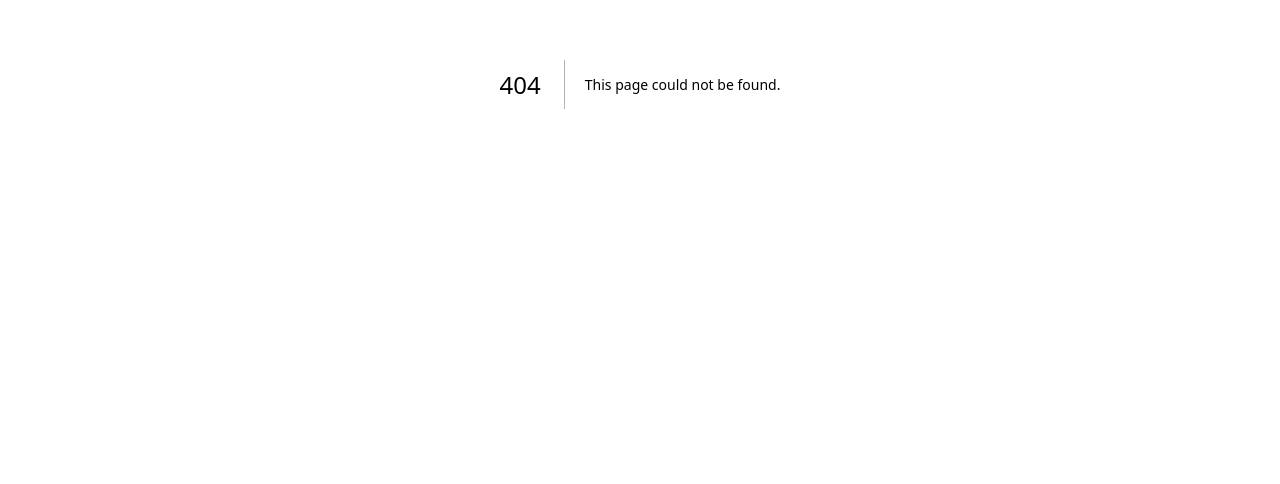
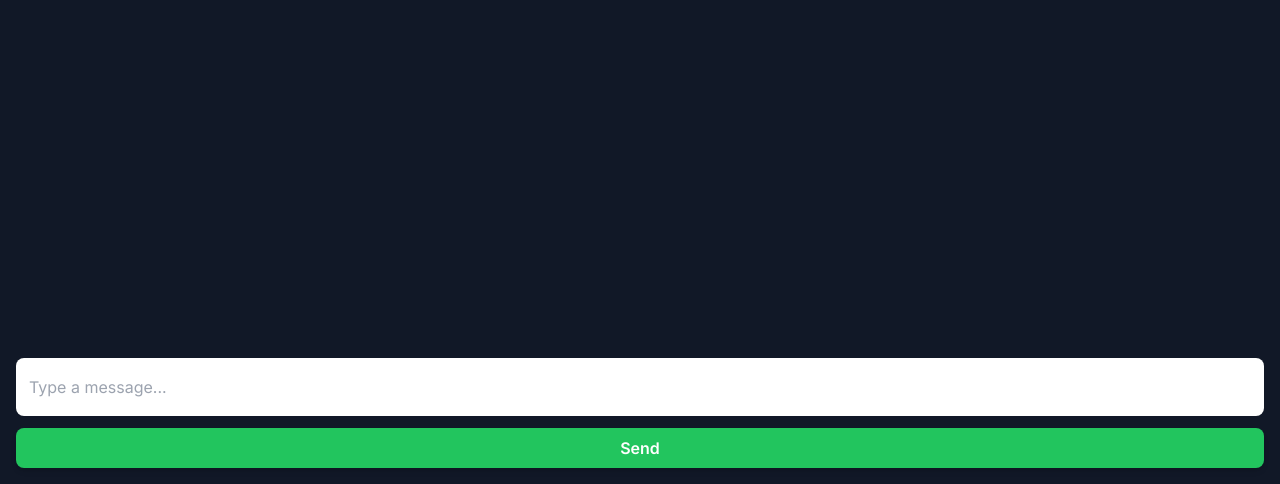
Before and after one commit to KangweiLIAO/sCode-chatbot, a Next.js app in the folder frontend/: page /chat in a window 1280 px wide. Before the commit this address had no page. Shown: the part 316-800 px from the top of the page. Built offline with nearby package versions, Linux system fonts and the light colour scheme.

Commit message:
Basic chatbot UI created

```diff
--- /dev/null
+++ b/frontend/app/chat/chat-ui.tsx
@@ -0,0 +1,64 @@
+'use client'
+
+import React, {useState} from 'react';
+
+interface Message {
+	id: number;
+	text: string;
+	sender: 'user' | 'bot';
+}
+
+export default function ChatUI() {
+	const [messages, setMessages] = useState<Message[]>([]);
+	const [inputText, setInputText] = useState('');
+
+	const handleSend = () => {
+		if (!inputText.trim()) return;
+		const newMessage: Message = {
+			id: Date.now(),
+			text: inputText,
+			sender: 'user',
+		};
+		setMessages([...messages, newMessage]);
+		setInputText('');
+
+		// Simulate bot response
+		setTimeout(() => {
+			const botMessage: Message = {
+				id: Date.now(),
+				text: 'Hello! This is a response from the bot.',
+				sender: 'bot',
+			};
+			setMessages((prevMessages) => [...prevMessages, botMessage]);
+		}, 1000);
+	};
+
+	return (
+		<main className="flex flex-col h-screen bg-gray-900">
+			<div className="flex-grow overflow-auto p-4 space-y-2">
+				{messages.map((message) => (
+					<div key={message.id}
+					     className={`p-2 ${message.sender === 'user' ? 'p-3 bg-blue-900 text-white self-end rounded-lg'
+						     : 'p-3 border border-l-amber-50 text-amber-50 self-start rounded-lg'}`}>
+						{message.text}
+					</div>
+				))}
+			</div>
+			<div className="p-4">
+				<input
+					type="text"
+					value={inputText}
+					onChange={(e) => setInputText(e.target.value)}
+					className="border border-transparent p-3 pt-4 pb-4 w-full text-black rounded-lg focus:outline-none focus:ring-2
+						focus:ring-purple-600 focus:border-transparent"
+					placeholder="Type a message..."
+					onKeyPress={(e) => e.key === 'Enter' && handleSend()}
+				/>
+				<button onClick={handleSend}
+				        className="w-full mt-3 py-2 px-4 font-semibold rounded-lg shadow-md text-white bg-green-500 hover:bg-green-700">
+					Send
+				</button>
+			</div>
+		</main>
+	);
+};
--- /dev/null
+++ b/frontend/app/chat/page.tsx
@@ -0,0 +1,9 @@
+import ChatUI from './chat-ui';
+
+export default function Home() {
+	return (
+		<main>
+			<ChatUI />
+		</main>
+	);
+}
--- a/frontend/app/globals.css
+++ b/frontend/app/globals.css
@@ -22,8 +22,7 @@ body {
             to bottom,
             transparent,
             rgb(var(--background-end-rgb))
-    )
-    rgb(var(--background-start-rgb));
+    ) rgb(var(--background-start-rgb));
 }
 
 @layer utilities {
--- a/frontend/app/layout.tsx
+++ b/frontend/app/layout.tsx
@@ -1,17 +1,15 @@
-import type { Metadata } from "next";
-import { Inter } from "next/font/google";
+import type {Metadata} from "next";
+import {Inter} from "next/font/google";
 import "./globals.css";
 
-const inter = Inter({ subsets: ["latin"] });
+const inter = Inter({subsets: ["latin"]});
 
 export const metadata: Metadata = {
-  title: "Create Next App",
-  description: "Generated by create next app",
+    title: "sCode ChatBot",
+    description: "Created by Kangwei",
 };
 
-export default function RootLayout({
-  children,
-}: Readonly<{
+export default function RootLayout({children,}: Readonly<{
     children: React.ReactNode;
 }>) {
     return (
```
Also changed, not shown: frontend/app/page.tsx (+14 -7 lines), frontend/package.json (+7 -6 lines), 2 other files (tests, documents, lock files or other folders). Lines whose indentation alone changed are shown as unchanged.
